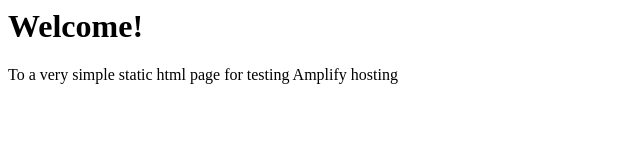
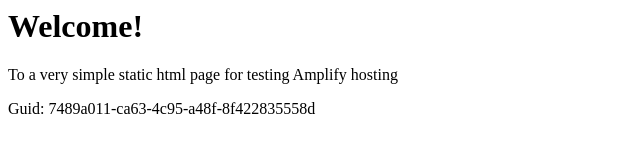
Before and after one commit to aws-aemilia-icn/Github-PR-Commit-Integration-Test-DoNotTouch-Gith-P5X5MO5I-v1-preprod-ap-northeast-2, a website: page src/index.html in a window 1280 px wide. Shown: the whole page, without its empty margins (0-640 px from the left). Drawn offline with Linux system fonts and the light colour scheme.

Commit message:
commit from integ tests

```diff
--- a/src/index.html
+++ b/src/index.html
@@ -1,3 +1,5 @@
+
+
 <html lang="en">
 
 <head>
@@ -10,6 +12,6 @@
 <body>
     <h1>Welcome!</h1>
     <p>To a very simple static html page for testing Amplify hosting</p>
-</body>
+    <p>Guid: 7489a011-ca63-4c95-a48f-8f422835558d</p></body>
 
 </html>
```
